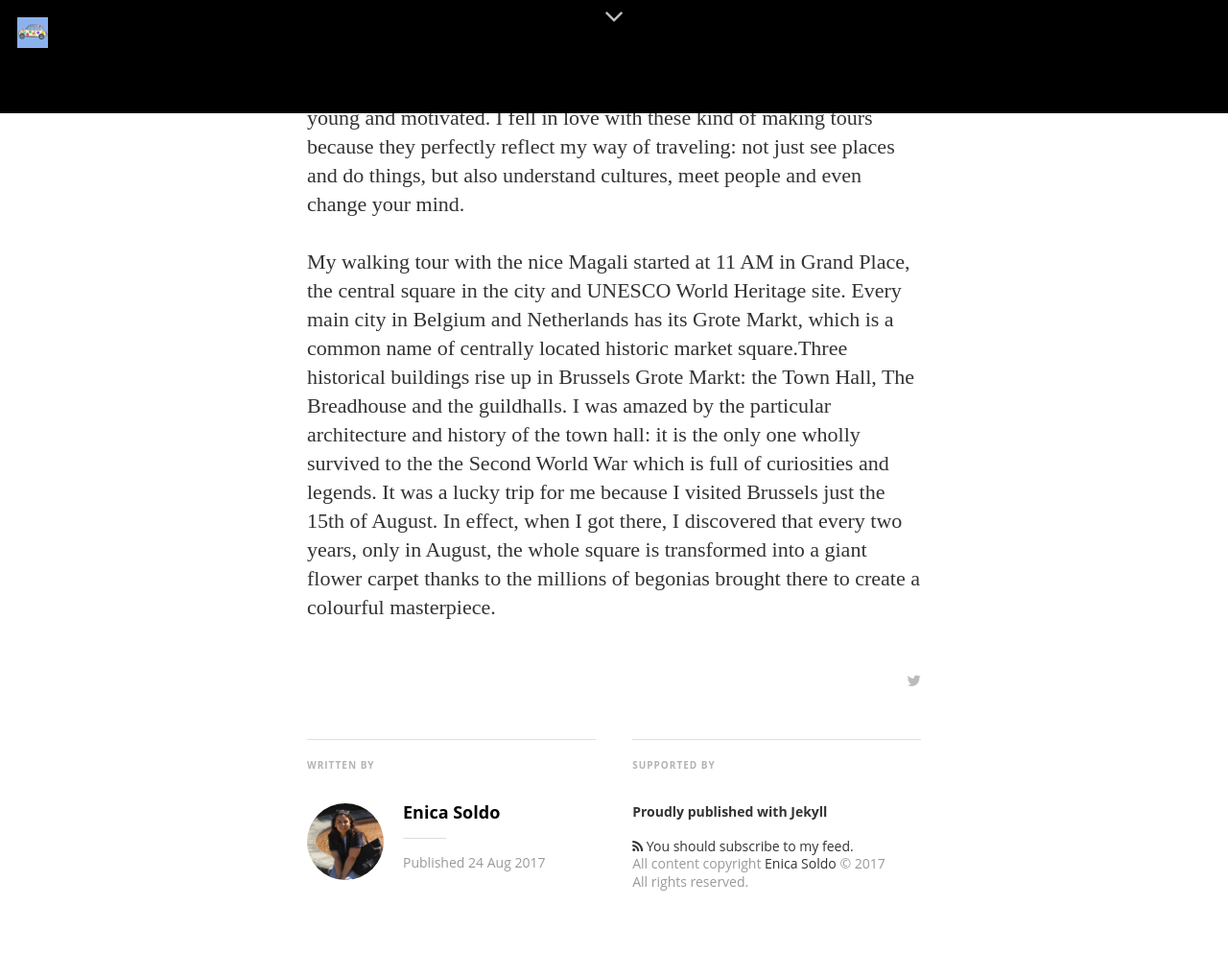
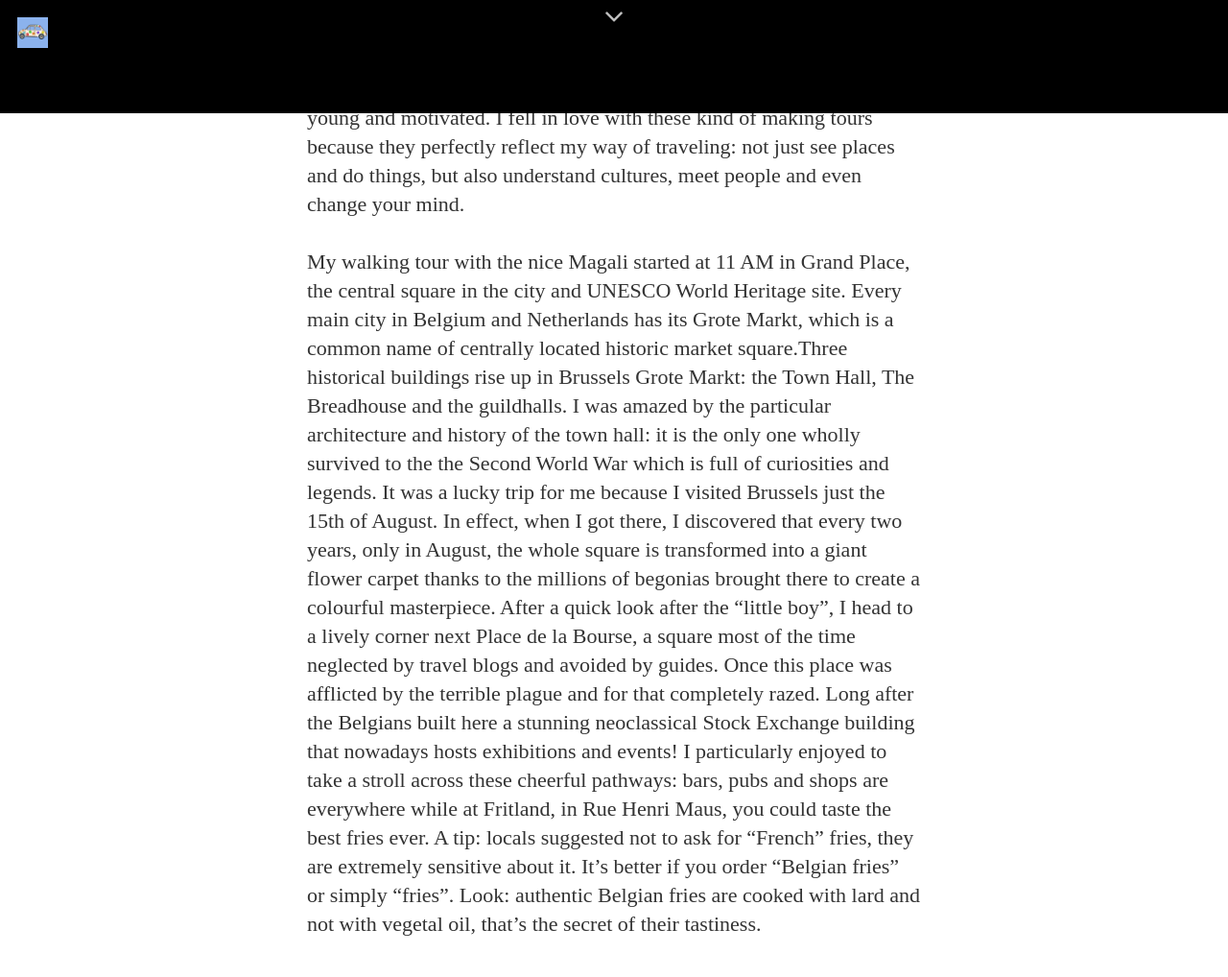
Before and after one commit to enicasoldo/allthesmalltrips.life, a Jekyll site: the page built from _posts/2017-08-24-one-day-trip-in-Brussels.md, in a window 1280 px wide and 1400 px high, scrolled down 1282 px. Shown: the top 1018 px of the window at 96% size. Built offline with Jekyll 4.4.1, drawn with Linux system fonts in a browser that asks for light colours; nearby versions of some CDN libraries; some web fonts are replaced; our own code applies the rules of GitHub Pages for plain Markdown files; grey boxes are pictures that could not be loaded.

Commit message:
Update 2017-08-24-one-day-trip-in-Brussels.md

```diff
--- a/_posts/2017-08-24-one-day-trip-in-Brussels.md
+++ b/_posts/2017-08-24-one-day-trip-in-Brussels.md
@@ -14,3 +14,4 @@ Like I did for Copenhagen, I booked the free tour with SANDEMAN’s NEW Europe t
 
 My walking tour with the nice Magali started at 11 AM in Grand Place,  the central square in the city and UNESCO World Heritage site. Every main city in Belgium and Netherlands has its Grote Markt, which is a common name of centrally located historic market square.Three historical buildings rise up in Brussels Grote Markt: the Town Hall, The Breadhouse and the guildhalls. I was amazed by the particular architecture and history of the town hall: it is the only one wholly survived to the the Second World War which is full of curiosities and legends.
 It was a lucky trip for me because I visited Brussels just the 15th of August. In effect, when I got there, I discovered that every two years, only in August, the whole square is transformed into a giant flower carpet thanks to the millions of begonias brought there to create a colourful masterpiece.
+After a quick look after the “little boy”, I head to a lively corner next Place de la Bourse, a square most of the time neglected by travel blogs and avoided by guides. Once this place was afflicted by the terrible plague and for that completely razed. Long after the Belgians built here a stunning neoclassical Stock Exchange building that nowadays hosts exhibitions and events! I particularly enjoyed to take a stroll across these cheerful pathways: bars, pubs and shops are everywhere while at Fritland, in Rue Henri Maus, you could taste the best fries ever. A tip: locals suggested not to ask for “French” fries, they are extremely sensitive about it. It’s better if you order “Belgian fries” or simply “fries”. Look: authentic Belgian fries are cooked with lard and not with vegetal oil, that’s the secret of their tastiness.
```
